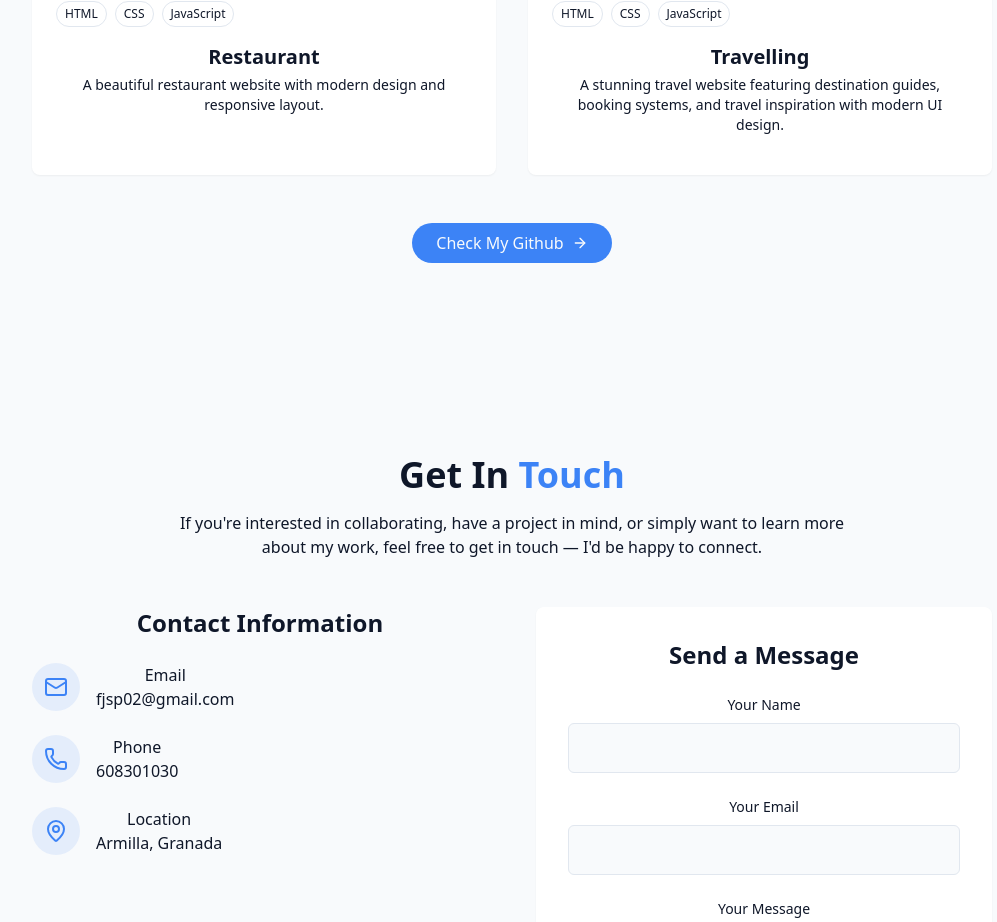
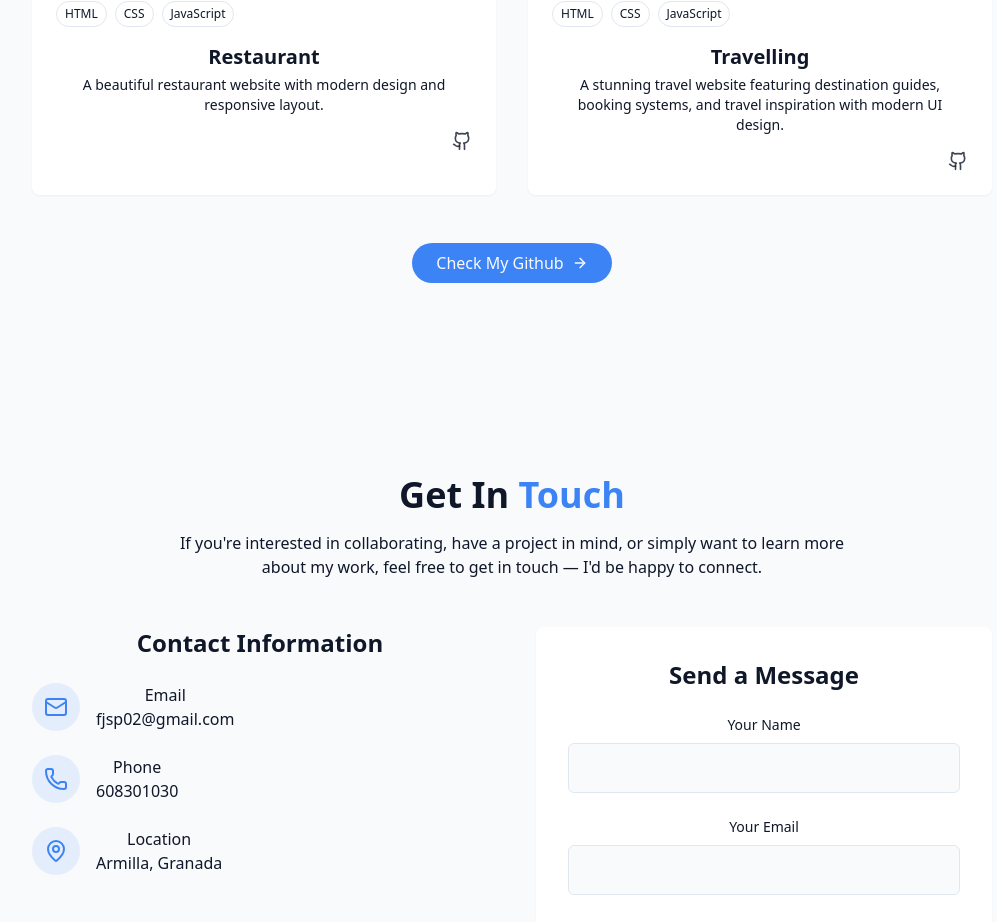
Before and after one commit to fransanchezp/portfolio, a React (Vite) app: page / in a window 1280 px wide. Shown: the part 3129-4051 px from the top of the page, without its empty margins (128-1125 px from the left). Built offline with nearby package versions, Linux system fonts and the light colour scheme.

Commit message:
Añadi los enlaces del github en los proyectos

```diff
--- a/src/components/ProjectsSection.jsx
+++ b/src/components/ProjectsSection.jsx
@@ -1,4 +1,4 @@
-import { ArrowRight } from "lucide-react";
+import { ArrowRight, Github } from "lucide-react";
 
 const projects = [
   {
@@ -7,8 +7,7 @@ const projects = [
     description: "A beautiful restaurant website with modern design and responsive layout.",
     image: "/projects/portadarestaurante.png",
     tags: ["HTML", "CSS", "JavaScript"],
-    demoUrl: "#",
-    githubUrl: "#",
+    githubUrl: "https://github.com/fransanchezp/restaurant-website",
   },
   {
     id: 2,
@@ -16,8 +15,7 @@ const projects = [
     description: "A stunning travel website featuring destination guides, booking systems, and travel inspiration with modern UI design.",
     image: "/projects/portadaviajes.png",
     tags: ["HTML", "CSS", "JavaScript"],
-    demoUrl: "#",
-    githubUrl: "#",
+    githubUrl: "https://github.com/fransanchezp/egypt-travel-website",
   },
 ];
 
@@ -61,6 +59,19 @@ export const ProjectsSection = () => {
                 <p className="text-muted-foreground text-sm mb-4">
                   {project.description}
                 </p>
+
+                {/* Botón de GitHub */}
+                <div className="flex justify-end items-center">
+                  <a
+                    href={project.githubUrl}
+                    target="_blank"
+                    rel="noopener noreferrer"
+                    className="text-foreground/80 hover:text-primary transition-colors duration-300"
+                    title="View on GitHub"
+                  >
+                    <Github size={20} />
+                  </a>
+                </div>
               </div>
             </div>
           ))}
```
Also changed, not shown: 1 other file (tests, documents, lock files or other folders).
